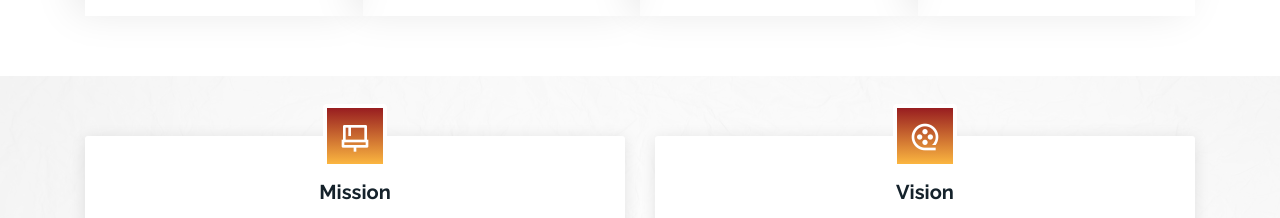
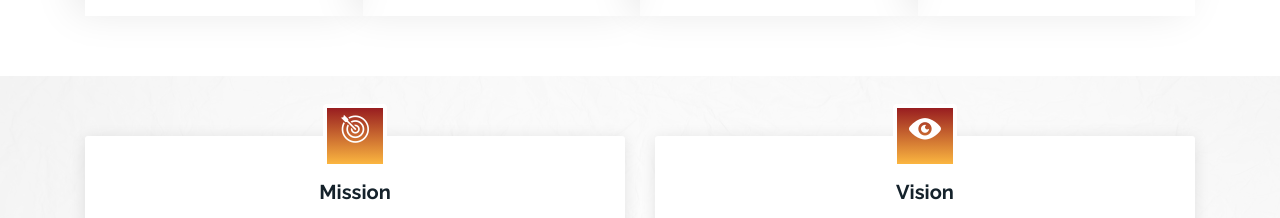
Before and after one commit to Emt-tz/twcr, a plain HTML site: page home/index.html in a window 1280 px wide. Shown: the part 1353-1571 px from the top of the page. Drawn offline with nearby package versions, Linux system fonts and the light colour scheme.

Commit message:
icons
update

```diff
--- a/home/index.html
+++ b/home/index.html
@@ -182,7 +182,7 @@
             <div class="card">
               <!-- <img src="assets/img/about-boxes-1.jpg" class="card-img-top" alt="..."> -->
               <div class="card-icon">
-                <i class="ri-brush-4-line"></i>
+                <i class="icofont-dart"></i>
               </div>
               <div class="card-body">
                 <h5 class="card-title"><a href="">Mission</a></h5>
@@ -208,7 +208,7 @@
             <div class="card">
               <!-- <img src="assets/img/about-boxes-3.jpg" class="card-img-top" alt="..."> -->
               <div class="card-icon">
-                <i class="ri-movie-2-line"></i>
+                <i class="icofont-eye-alt"></i>
               </div>
               <div class="card-body">
                 <h5 class="card-title"><a href="">Vision</a></h5>
```
